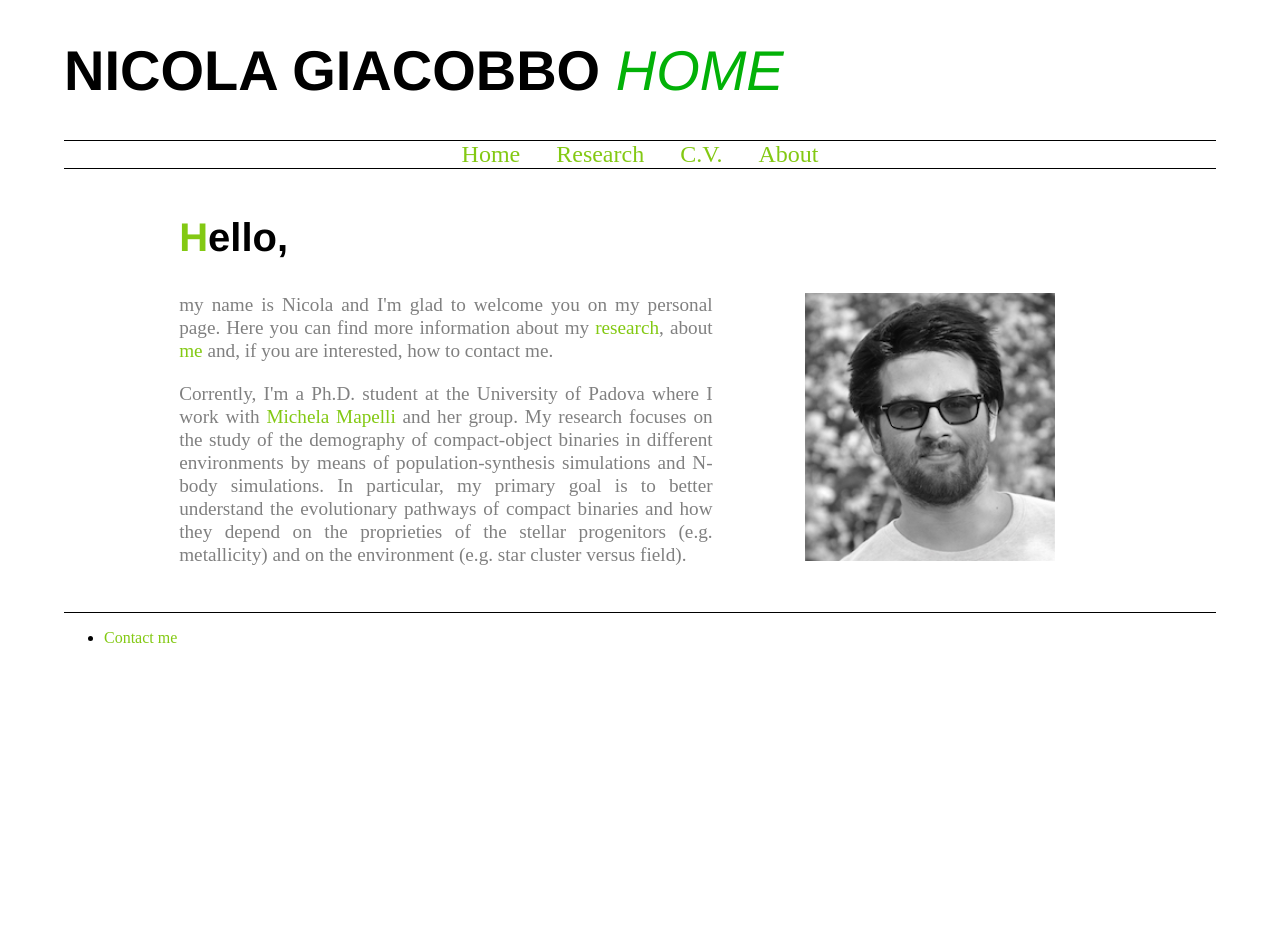
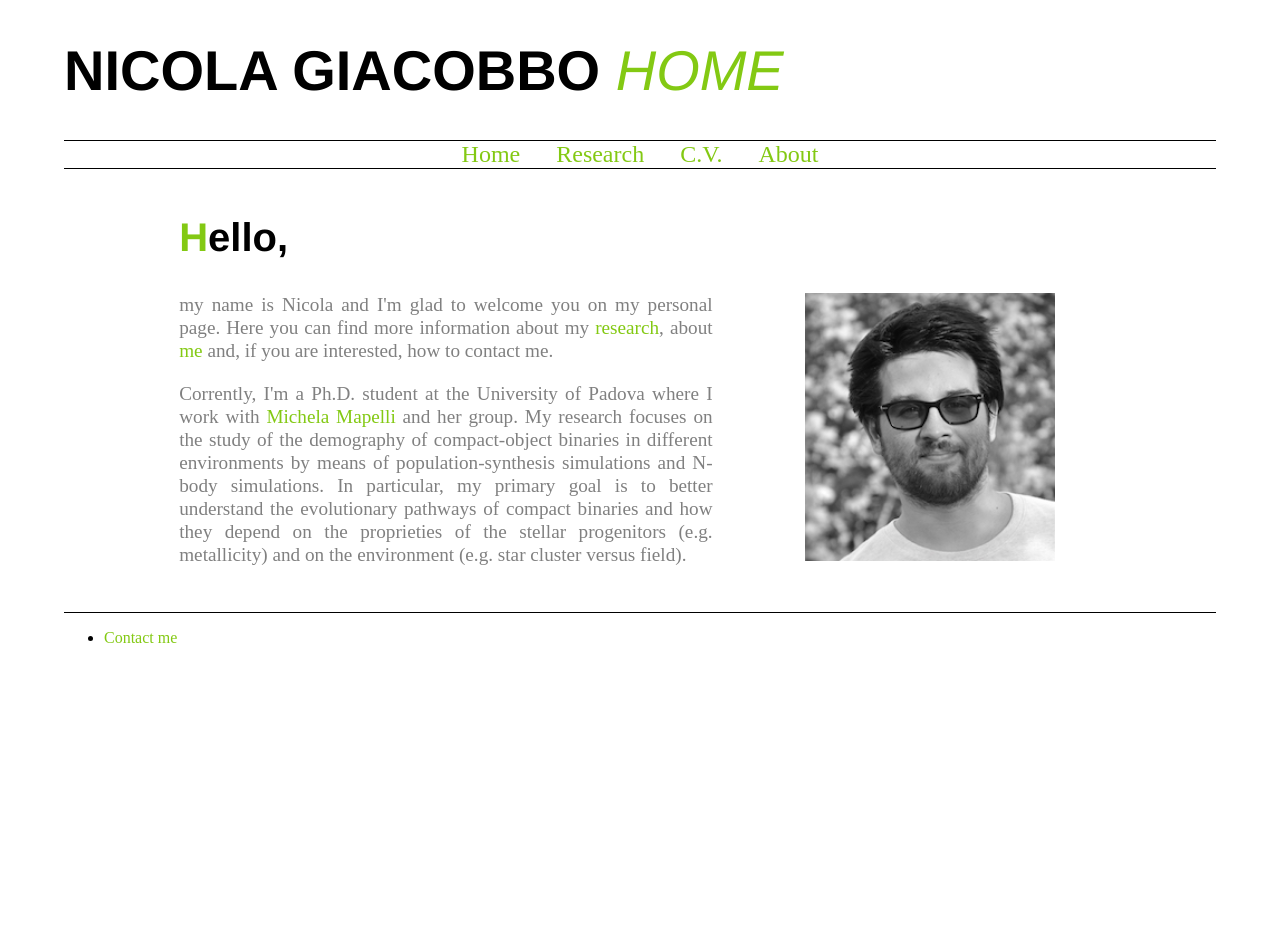
Before and after one commit to GiacobboNicola/giacobbonicola.github.io, a Jekyll site: the page built from index.html, in a window 1280 px wide. Built offline with Jekyll 4.4.1, drawn with Linux system fonts in a browser that asks for light colours.

```diff
--- a/index.html
+++ b/index.html
@@ -3,5 +3,5 @@
 title: Home
 ---
 <div class="blurb">
-	<h1 class="main-title"> Nicola Giacobbo <span class="thin"> <i style="color:rgb(2, 177, 7)"> {{ page.title }} </i></span></h1>
+	<h1 class="main-title"> Nicola Giacobbo <span class="thin"> <i style="color:rgb(131, 201, 19)"> {{ page.title }} </i></span></h1>
 </div><!-- /.blurb -->
```
